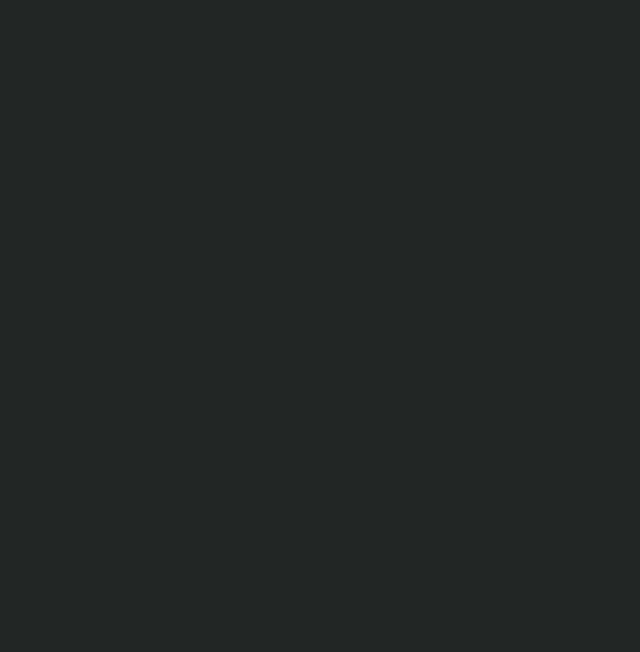
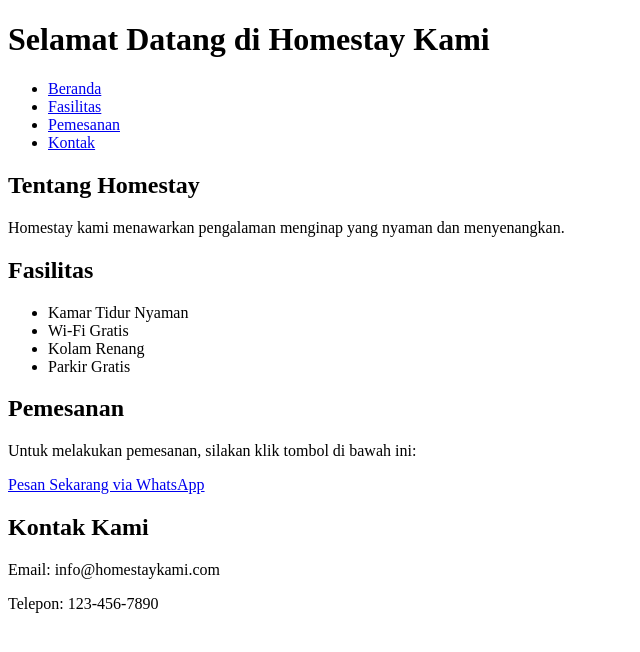
Before and after one commit to cafebalebat/cafebalebat.github.io, a plain HTML site: page index.html in a window 1280 px wide. Shown: the whole page, without its empty margins (0-640 px from the left). Drawn offline with Linux system fonts and the light colour scheme.

Commit message:
nyoba ya

```diff
--- a/index.html
+++ b/index.html
@@ -1,12 +1,50 @@
 <!DOCTYPE html>
-<html lang="en">
+<html lang="id">
 <head>
-  <meta charset="UTF-8">
-  <meta name="viewport" content="width=device-width, initial-scale=1.0">
-  <title>New</title>
-  <link rel="stylesheet" href="style.css">
+    <meta charset="UTF-8">
+    <meta name="viewport" content="width=device-width, initial-scale=1.0">
+    <title>Homestay Kami</title>
+    <link rel="stylesheet" href="style.css">
 </head>
 <body>
+    <header>
+        <h1>Selamat Datang di Homestay Kami</h1>
+        <nav>
+            <ul>
+                <li><a href="#home">Beranda</a></li>
+                <li><a href="#fasilitas">Fasilitas</a></li>
+                <li><a href="#pemesanan">Pemesanan</a></li>
+                <li><a href="#kontak">Kontak</a></li>
+            </ul>
+        </nav>
+    </header>
+
+    <section id="home">
+        <h2>Tentang Homestay</h2>
+        <p>Homestay kami menawarkan pengalaman menginap yang nyaman dan menyenangkan.</p>
+    </section>
+
+    <section id="fasilitas">
+        <h2>Fasilitas</h2>
+        <ul>
+            <li>Kamar Tidur Nyaman</li>
+            <li>Wi-Fi Gratis</li>
+            <li>Kolam Renang</li>
+            <li>Parkir Gratis</li>
+        </ul>
+    </section>
+
+    <section id="pemesanan">
+        <h2>Pemesanan</h2>
+        <p>Untuk melakukan pemesanan, silakan klik tombol di bawah ini:</p>
+        <a href="https://wa.me/1234567890" class="whatsapp-button">Pesan Sekarang via WhatsApp</a>
+    </section>
+
+    <section id="kontak">
+        <h2>Kontak Kami</h2>
+        <p>Email: info@homestaykami.com</p>
+        <p>Telepon: 123-456-7890</p>
+    </section>
 
 </body>
 </html>
--- a/style.css
+++ /dev/null
@@ -1,12 +0,0 @@
-*
-body {
-    margin: 0;
-    padding: 0;
-    box-sizing: border-box;
-    background-color: rgb(34, 39, 37);
-}
-
-.navbar {
-    background-color: rgb(143, 101, 9);
-
-}
```
